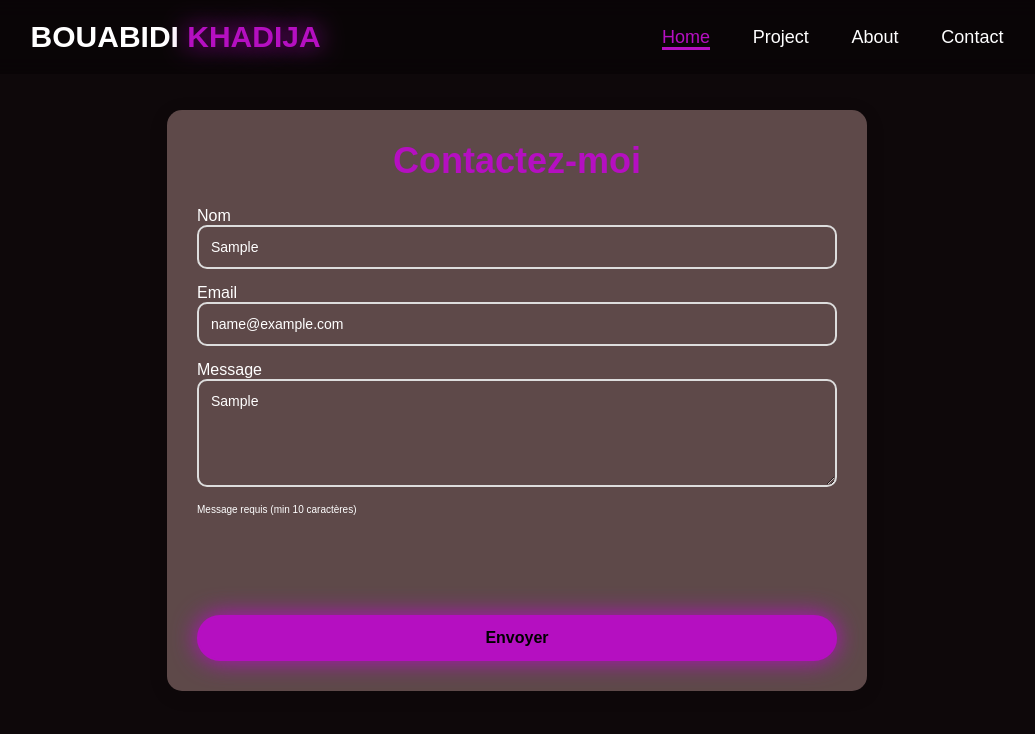
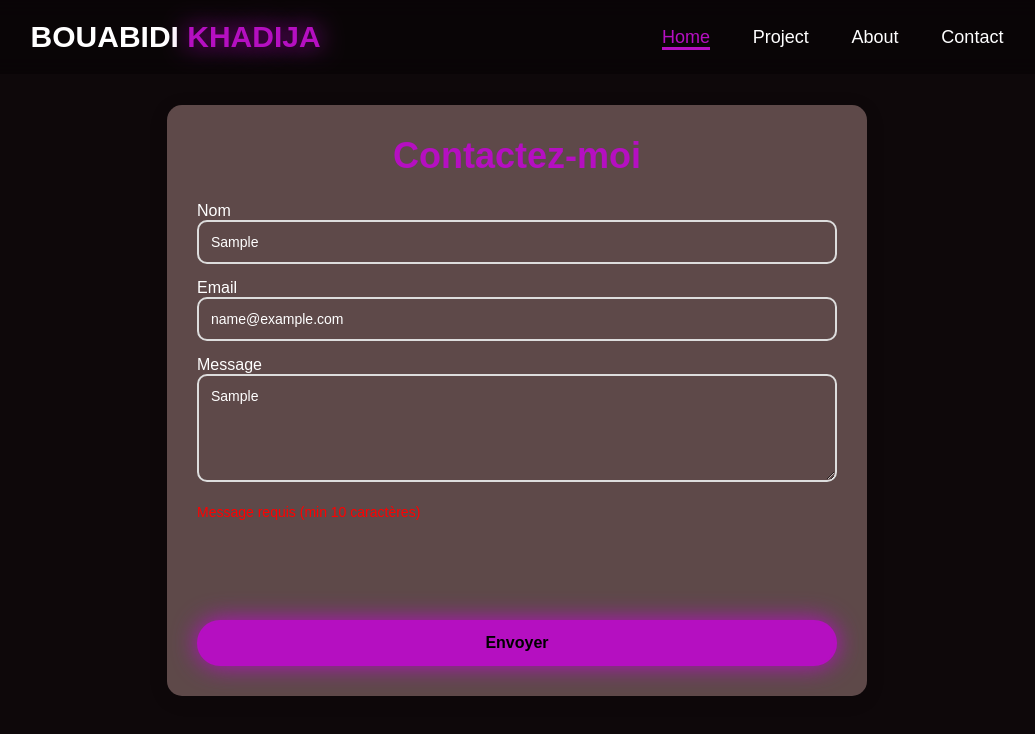
Before and after one commit to khadijauser/portfolio, a plain HTML site: page index.html in a window 1280 px wide. Both pictures are taken after typing "Sample", "name@example.com", "Sample" into the empty fields and a click on the button "Envoyer". Shown: the part 2445-3179 px from the top of the page, without its empty margins (123-1158 px from the left). Drawn offline with nearby package versions, Linux system fonts and the light colour scheme.

Commit message:
Update style.css

```diff
--- a/style.css
+++ b/style.css
@@ -360,3 +360,12 @@ span {
     background: var(--main-color);
     transform: translateX(-50%);
 }
+.error-message {
+    color: red;
+    font-size: 14px;
+    margin-top: 5px;
+}
+
+.is-invalid {
+    border-color: red;
+}
```
